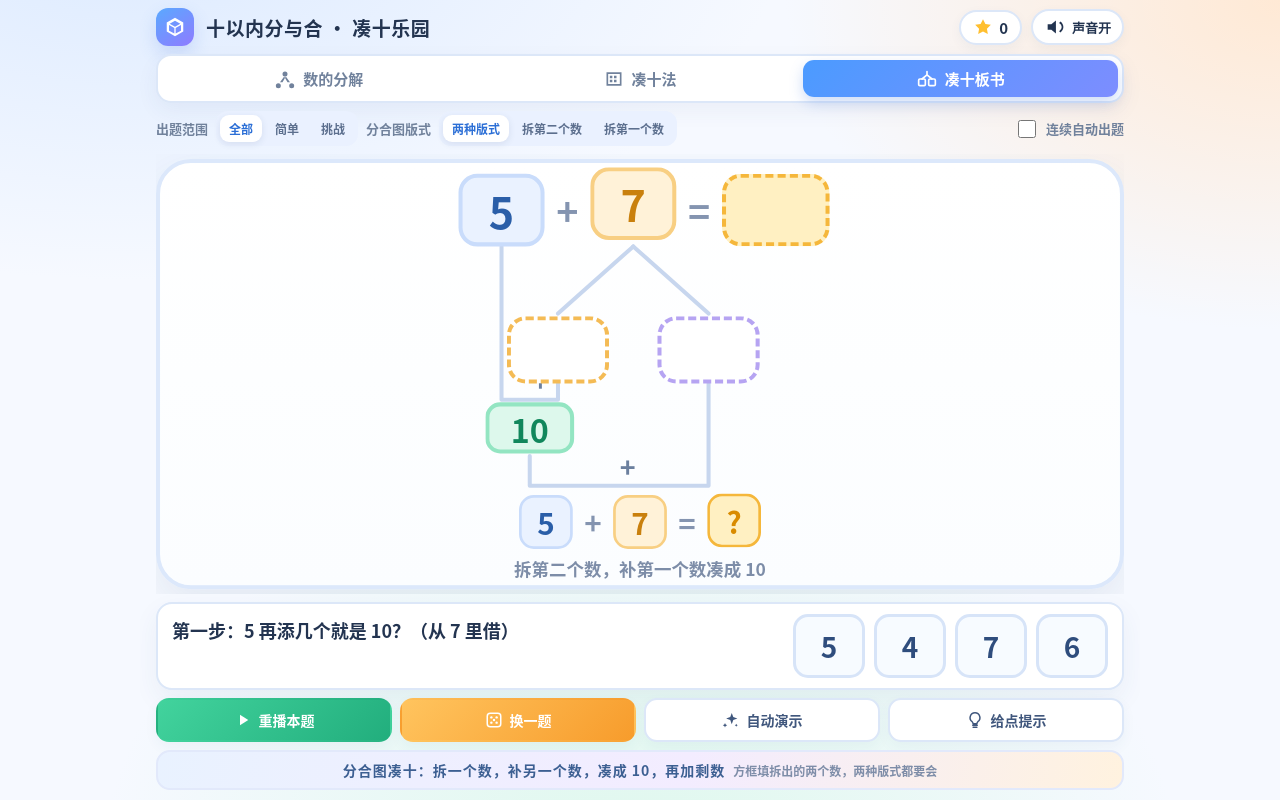
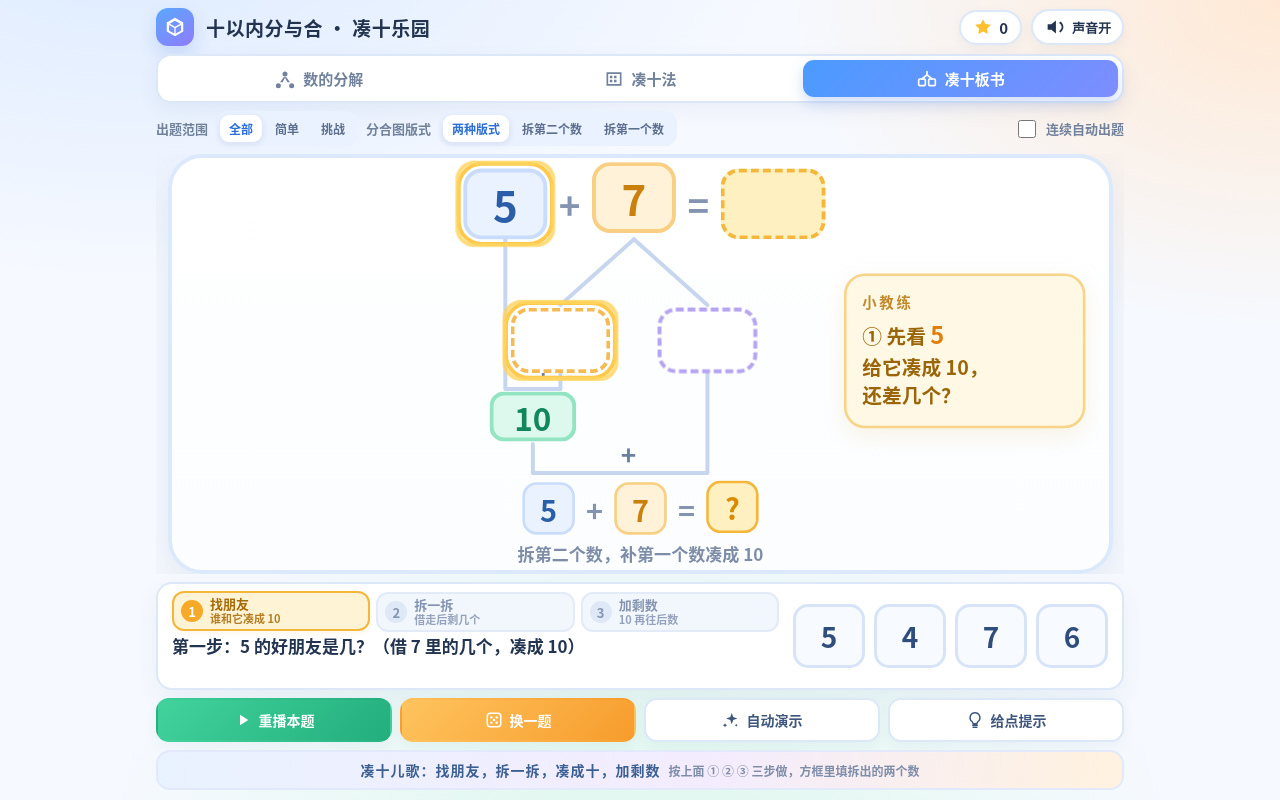
Before and after one commit to Enzo-River/ten-math-kids, a plain HTML site: page index.html in a window 1280 px wide. Drawn offline with Linux system fonts and the light colour scheme.

Commit message:
Add step-by-step guidance and kid-friendly prompts to board mode

```diff
--- a/index.html
+++ b/index.html
@@ -151,6 +151,20 @@ h1{font-size:clamp(19px,4.4vw,27px);margin:0;letter-spacing:.5px}
 .ten-chip.flash{animation:tenFlash .6s ease-out}
 @keyframes tenFlash{0%{transform:scale(.6);opacity:.4}60%{transform:scale(1.18)}100%{transform:scale(1)}}
 
+/* ---------- 板书上的「小教练」提示与当前焦点 ---------- */
+.board-coach{position:absolute;left:512px;top:88px;width:184px;padding:11px 12px;
+  border-radius:16px;background:#fff8e5;border:2px solid #f7d488;color:#9a6508;
+  font-size:15px;font-weight:800;line-height:1.5;box-shadow:0 6px 16px #d9a93a22}
+.board-coach b{color:#e07d0d;font-size:18px}
+.board-coach::before{content:'小教练';display:block;font-size:11px;font-weight:900;
+  letter-spacing:2px;color:#c08a2c;margin-bottom:3px}
+.board-coach.done{background:#e9fbf2;border-color:#8de0bb;color:#12875c}
+.board-coach.done b{color:#0d8a5b}
+.bn.focus{outline:3px solid #ffc94d;outline-offset:2px}
+.bn.focus::after{content:'';position:absolute;inset:-8px;border-radius:inherit;
+  border:3px solid #ffd45e;pointer-events:none;animation:focusBreath 1.4s ease-in-out infinite}
+@keyframes focusBreath{0%,100%{opacity:.25;transform:scale(.97)}50%{opacity:.85;transform:scale(1.03)}}
+
 /* ---------- 答题区 ---------- */
 .question{margin-top:14px;background:#fff;border:2px solid var(--line);border-radius:22px;padding:16px;
   box-shadow:0 10px 26px #2b4b7a10}
@@ -166,6 +180,24 @@ h1{font-size:clamp(19px,4.4vw,27px);margin:0;letter-spacing:.5px}
 .feedback{text-align:center;min-height:30px;margin-top:10px;font-size:17px;font-weight:800;color:var(--muted)}
 .feedback.good{color:#149a68}
 .feedback.tip{color:#b8790d;font-size:15px}
+
+/* ---------- 做题顺序引导条（板书模式） ---------- */
+.steps{display:none;gap:6px;align-items:stretch;margin:0 0 10px}
+body.mode-board .steps{display:flex}
+.step{flex:1;min-width:0;display:flex;align-items:center;gap:7px;padding:5px 8px;
+  border-radius:12px;background:#f2f6fd;border:2px solid #e3ebf9;color:#8494b0;
+  transition:background .3s,border-color .3s,color .3s,transform .3s}
+.step-no{width:22px;height:22px;flex:none;border-radius:50%;display:flex;align-items:center;
+  justify-content:center;font-size:13px;font-weight:900;background:#dfe8f7;color:#8494b0}
+.step-body{min-width:0;display:flex;flex-direction:column;line-height:1.15}
+.step-body b{font-size:13px;font-weight:900;white-space:nowrap}
+.step-body small{font-size:11px;font-weight:700;white-space:nowrap;opacity:.85}
+.step.active{background:#fff3d6;border-color:#f5b73b;color:#a86a05;transform:translateY(-1px);
+  animation:stepPulse 1.8s ease-in-out infinite}
+.step.active .step-no{background:#f7a928;color:#fff}
+.step.done{background:#e4f8ee;border-color:#8de0bb;color:#12875c}
+.step.done .step-no{background:#39c98f;color:#fff}
+@keyframes stepPulse{50%{box-shadow:0 4px 16px #f5b73b55}}
 
 .controls{display:flex;gap:9px;flex-wrap:wrap;margin-top:14px}
 .btn{flex:1 1 150px;display:flex;align-items:center;justify-content:center;gap:7px;min-height:52px;
@@ -224,11 +256,13 @@ body.mode-board .bl-plus{font-size:20px}
   body.mode-board .toggle{font-size:13px}
   body.mode-board .stage-wrap{flex:1 1 auto;min-height:0;overflow:hidden}
   body.mode-board .question{margin:0;flex:none;display:grid;
-    grid-template-columns:minmax(0,1fr) auto;grid-template-rows:auto auto;
-    column-gap:14px;align-items:center;padding:10px 14px;border-radius:16px}
-  body.mode-board .q-text{grid-area:1/1;text-align:left;font-size:18px;line-height:1.35;min-height:0}
-  body.mode-board .feedback{grid-area:2/1;margin:0;min-height:22px;font-size:15px;text-align:left}
-  body.mode-board .options{grid-area:1/2/3/3;display:grid;grid-template-columns:repeat(4,72px);
+    grid-template-columns:minmax(0,1fr) auto;grid-template-rows:auto auto auto;
+    column-gap:14px;row-gap:3px;align-items:center;padding:8px 14px;border-radius:16px}
+  body.mode-board .steps{grid-area:1/1;margin:0}
+  body.mode-board .step{padding:4px 7px}
+  body.mode-board .q-text{grid-area:2/1;text-align:left;font-size:17px;line-height:1.3;min-height:0}
+  body.mode-board .feedback{grid-area:3/1;margin:0;min-height:20px;font-size:14px;text-align:left}
+  body.mode-board .options{grid-area:1/2/4/3;display:grid;grid-template-columns:repeat(4,72px);
     gap:9px;margin:0}
   body.mode-board .opt{width:72px;height:64px;font-size:28px;border-radius:15px}
   body.mode-board .controls{margin:0;flex:none;gap:8px;flex-wrap:nowrap}
@@ -254,6 +288,8 @@ body.mode-board footer{display:none}
   .eq-item.op{font-size:32px}
   .options{grid-template-columns:repeat(2,1fr)}
   .opt{height:60px;font-size:26px}
+  .step-body small{display:none}
+  .step{padding:5px 6px;gap:5px}
   .toggle{margin-left:0}
   .cs-grid{grid-template-columns:repeat(2,1fr)}
   .btn{flex:1 1 44%;font-size:14px;min-height:48px}
@@ -353,6 +389,7 @@ body.mode-board footer{display:none}
         <div class="bn bx" id="bxL" style="left:286px"></div>
         <div class="bn bx" id="bxR" style="left:394px"></div>
         <div class="bn ten-chip" id="boardTen">10</div>
+        <div class="board-coach" id="boardCoach"></div>
       </div>
       <div class="balls" id="balls"></div>
       <div class="eq" id="eq"></div>
@@ -361,6 +398,7 @@ body.mode-board footer{display:none}
   </div>
 
   <section class="question">
+    <div class="steps" id="steps" aria-label="做题顺序"></div>
     <div class="q-text" id="qText">准备开始啦！</div>
     <div class="options" id="options"></div>
     <div class="feedback" id="feedback"></div>
@@ -816,6 +854,43 @@ function drawBoardSkeleton(p){
   $('blPlus2').setAttribute('y','234');
   resetBoardLines();
 }
+/* ---------- 三步顺序引导：让孩子知道「现在做哪一步、下一步做什么」 ---------- */
+var BOARD_STEPS=[
+  {name:'找朋友',tip:'谁和它凑成 10'},
+  {name:'拆一拆',tip:'借走后剩几个'},
+  {name:'加剩数',tip:'10 再往后数'}
+];
+function renderSteps(active){          /* active: 0/1/2 当前步，3 表示全部完成 */
+  var h='';
+  BOARD_STEPS.forEach(function(s,i){
+    var cls=i<active?'done':(i===active?'active':'todo');
+    h+='<div class="step '+cls+'"><span class="step-no">'+(i<active?'\u2713':(i+1))+'</span>'+
+       '<span class="step-body"><b>'+s.name+'</b><small>'+s.tip+'</small></span></div>';
+  });
+  $('steps').innerHTML=h;
+  $('steps').setAttribute('data-progress',String(Math.min(3,active)));
+}
+function setBoardFocus(step,p){
+  var ids=['beA','beB','bxL','bxR','boardTen','beSum'];
+  ids.forEach(function(id){ $(id).classList.remove('focus'); });
+  var keep =p.target==='second'?'beA':'beB';
+  var split=p.target==='second'?'beB':'beA';
+  var needBox=p.target==='second'?'bxL':'bxR';
+  var restBox=p.target==='second'?'bxR':'bxL';
+  var f = step===0?[keep,needBox] : step===1?[split,restBox] : step===2?['boardTen','beSum'] : [];
+  f.forEach(function(id){ $(id).classList.add('focus'); });
+}
+function boardCoach(step,p){
+  var tag=$('boardCoach'), t;
+  if(step===0) t='\u2460 先看 <b>'+p.Y+'</b><br>给它凑成 10，<br>还差几个？';
+  else if(step===1) t='\u2461 把 <b>'+p.X+'</b> 拆两半<br>借走的填橙框，<br>剩下填紫框';
+  else if(step===2) t='\u2462 凑成 <b>10</b> 啦！<br>再往后数 <b>'+p.rest+'</b> 个<br>就是答案';
+  else t='\u2713 三步全对！<br><b>'+p.a+' + '+p.b+' = '+p.sum+'</b><br>再来一题吧';
+  tag.innerHTML=t;
+  tag.className='board-coach'+(step>=3?' done':' s'+step);
+  setBoardFocus(step,p);
+}
+
 function genBoard(forced){
   var tk=bump(); forced=forced||{};
   var ab = forced.a!==undefined ? {a:forced.a,b:forced.b} : pickBoardAB();
@@ -829,9 +904,10 @@ function genBoard(forced){
   drawBoardSkeleton(p);
   setEq([num(a,'blue'),op('+'),num(b,'orange'),op('='),num('?','unknown')]);
   setHint(target==='second'?'拆第二个数，补第一个数凑成 10':'拆第一个数，补第二个数凑成 10');
-  var q='第一步：'+Y+' 再添几个就是 10？（从 '+X+' 里借）';
+  renderSteps(0); boardCoach(0,p);
+  var q='第一步：'+Y+' 的好朋友是几？（借 '+X+' 里的几个，凑成 10）';
   ask(q,optionsFor(need,1,8),need,function(){
-    celebrate('对啦！借 '+need+' 个凑成 10',function(){ boardStep1(tk); },false);
+    celebrate('对啦！'+Y+' 和 '+need+' 凑成 10 → 下一步：把 '+X+' 拆一拆',function(){ boardStep1(tk); },false);
   },q);
 }
 function boardStep1(tk){
@@ -849,9 +925,10 @@ function boardStep1(tk){
   wait(1350).then(function(){
     if(tk!==S.token) return;
     p.step=1;
-    var q='第二步：'+p.X+' 拆走 '+p.need+' 个，还剩几个？';
+    renderSteps(1); boardCoach(1,p);
+    var q='第二步：'+p.X+' 借走 '+p.need+' 个，自己还剩几个？';
     ask(q,optionsFor(p.rest,1,9),p.rest,function(){
-      celebrate('没错！还剩 '+p.rest+' 个',function(){ boardStep2(tk); },false);
+      celebrate('还剩 '+p.rest+' 个 → 下一步：10 加剩数',function(){ boardStep2(tk); },false);
     },q);
   });
 }
@@ -865,7 +942,8 @@ function boardStep2(tk){
   wait(850).then(function(){
     if(tk!==S.token) return;
     p.step=2;
-    var q='第三步：10 + '+p.rest+' = ?';
+    renderSteps(2); boardCoach(2,p);
+    var q='第三步：凑成 10 啦！10 再往后数 '+p.rest+' 个是几？';
     ask(q,optionsFor(p.sum,11,18),p.sum,function(){
       p.phase='done';
       boardFinal();
@@ -877,6 +955,8 @@ function boardFinal(){
   $('beSum').textContent=String(p.sum); $('beSum').classList.add('done');
   setEq([num(p.a,'blue'),op('+'),num(p.b,'orange'),op('='),num(p.sum,'green hot')]);
   setHint('思路：'+p.a+'+'+p.b+' → '+p.Y+'+'+p.need+'=10 → 10+'+p.rest+'='+p.sum);
+  renderSteps(3); boardCoach(3,p);
+  $('qText').textContent='做完啦！'+p.a+' + '+p.b+' = '+p.sum+'，你是凑十小达人！';
   celebrate('太棒了！'+p.a+' + '+p.b+' = '+p.sum,function(){ if(S.autoNext && !S.demo) genBoard(); },true);
 }
 
@@ -902,9 +982,9 @@ function showHint(){
     else if(p.hide==='left') pulse(0,p.k);
     else pulse(p.k,p.n);
   }else if(p.kind==='board'){
-    if(p.step===0) t='先看没拆的数 '+p.Y+'，还差 '+p.need+' 个凑成 10，要从 '+p.X+' 里借。';
-    else if(p.step===1) t=p.X+' 拆走 '+p.need+' 个，剩下 '+p.rest+' 个。';
-    else t='10 再往后数 '+p.rest+' 个，就是 '+p.sum+'。';
+    if(p.step===0) t='先看不用拆的 '+p.Y+'，给它凑成 10 还差 '+p.need+' 个，去 '+p.X+' 里借。';
+    else if(p.step===1) t=p.X+' 借走 '+p.need+' 个，掰着手指数一数，还剩 '+p.rest+' 个。';
+    else t='凑成 10 啦！10 再往后数 '+p.rest+' 个，就是 '+p.sum+'。';
   }else{
     if(p.step===0){ t='数一数，十格阵还空着 '+p.need+' 个格子，就要从 '+p.b+' 里借 '+p.need+' 个。'; lightCells(p.a,10,'need'); }
     else if(p.step===1){ t=p.b+' 拆走 '+p.need+' 个，剩下的是 '+p.rest+' 个。'; pulse(10,10+p.rest); }
@@ -951,7 +1031,7 @@ function switchMode(m){
   if(m==='split'){
     $('rhyme').innerHTML='分与合口诀：一个数，分两堆；分出去，合回来<small>总数 = 左边 + 右边，知道两个数就能求出第三个</small>';
   }else if(m==='board'){
-    $('rhyme').innerHTML='分合图凑十：拆一个数，补另一个数，凑成 10，再加剩数<small>方框填拆出的两个数，两种版式都要会</small>';
+    $('rhyme').innerHTML='凑十儿歌：找朋友，拆一拆，凑成十，加剩数<small>按上面 ① ② ③ 三步做，方框里填拆出的两个数</small>';
   }else{
     $('rhyme').innerHTML='凑十法口诀：看大数，拆小数，凑成十，加剩数<small>例：8 + 5 = 8 + 2 + 3 = 10 + 3 = 13</small>';
   }
```
